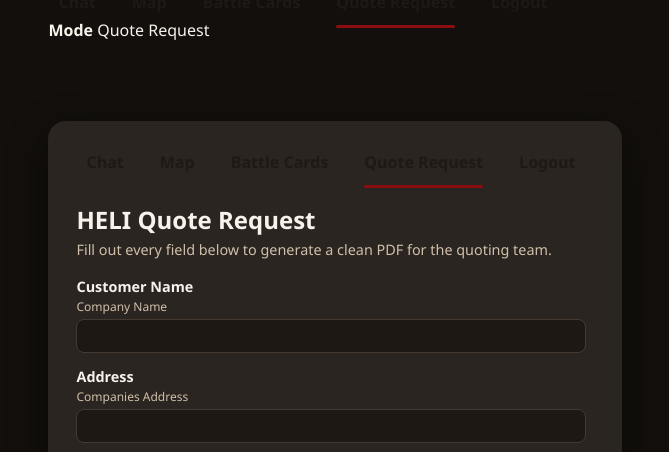
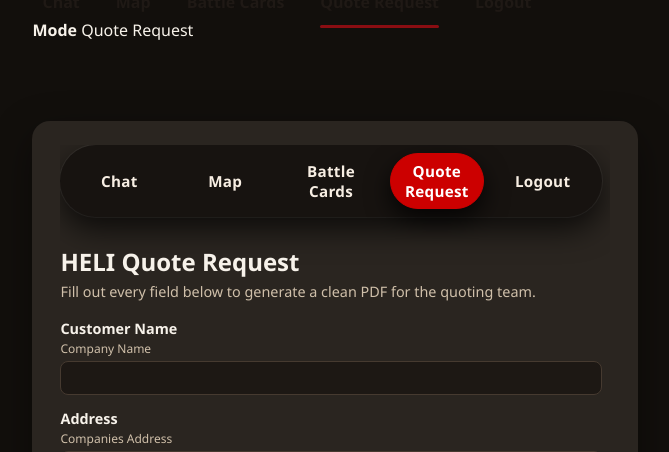
Before and after one commit to tpillow01/heli-website-ai-clean, a Flask app: page /quote-request in a window 1280 px wide. Shown: the top 452 px of the page, without its empty margins (305-974 px from the left). Run offline with Flask 3, Linux system fonts and the light colour scheme; parts of the project's set-up code (start-up, migrations or seed data) failed here and were passed over; some libraries are stand-ins or nearby versions.

Commit message:
improve styling of quote request form

```diff
--- a/static/styles.css
+++ b/static/styles.css
@@ -543,3 +543,58 @@
   transform: translateY(-1px);
   box-shadow: 0 10px 22px rgba(0, 0, 0, 0.45);
 }
+
+/* ─────────────────────────────────────────────
+   Quote Request – local nav styling
+   Big pill buttons inside the dark card
+   ───────────────────────────────────────────── */
+
+.quote-nav {
+    display: flex;
+    align-items: center;
+    justify-content: space-between;
+    gap: 0.75rem;
+    margin-bottom: 1.75rem;
+    padding: 0.5rem 0.75rem;
+    background: #171310;
+    border-radius: 999px;
+    box-shadow:
+        0 0 0 1px rgba(255, 255, 255, 0.05),
+        0 12px 30px rgba(0, 0, 0, 0.7);
+}
+
+.quote-tab {
+    flex: 1;
+    text-align: center;
+    font-weight: 700;
+    font-size: 0.95rem;
+    letter-spacing: 0.02em;
+    padding: 0.45rem 0.75rem;
+    border-radius: 999px;
+    border: 1px solid transparent;
+    color: #f7eee3;
+    text-decoration: none;
+    transition:
+        background 0.18s ease,
+        color 0.18s ease,
+        border-color 0.18s ease,
+        transform 0.12s ease;
+}
+
+.quote-tab:hover {
+    background: rgba(255, 255, 255, 0.06);
+    border-color: rgba(255, 255, 255, 0.12);
+    transform: translateY(-1px);
+}
+
+.quote-tab.active {
+    background: #cc0000;
+    border-color: #cc0000;
+    color: #ffffff;
+    box-shadow: 0 10px 24px rgba(0, 0, 0, 0.8);
+}
+
+/* Keep active underline from global .tabs from looking odd inside card */
+.quote-nav .tab::after {
+    display: none;
+}
--- a/templates/quote_request.html
+++ b/templates/quote_request.html
@@ -12,7 +12,7 @@
 <body class="quote-request-page">
 <div class="app-shell">
 
-    <!-- Top header (uses same structure as other pages so style stays consistent) -->
+    <!-- Same top header structure as your other pages -->
     <header class="top-header">
         <div class="header-left">
             <div class="app-title">Tynan Equipment AI</div>
@@ -39,25 +39,25 @@
         </div>
     </header>
 
-    <!-- Main layout to match rest of site -->
+    <!-- Main layout -->
     <main class="main-layout" style="margin-top: 80px;">
         <div class="content">
             <section class="card quote-request-card">
 
-                <!-- Scrollable container so entire form is reachable -->
+                <!-- Scrollable area so the entire form is accessible -->
                 <div class="quote-request-scroll"
                      style="max-height: calc(100vh - 140px); overflow-y: auto; padding-right: 8px;">
 
-                    <!-- LOCAL NAV: gives you return options right on this page -->
-                    <nav class="tabs" style="margin-bottom: 1.5rem;">
-                        <a href="{{ url_for('home') }}" class="tab">Chat</a>
-                        <a href="{{ url_for('map_page') }}" class="tab">Map</a>
+                    <!-- BIG, CLEAR LOCAL NAV INSIDE CARD -->
+                    <nav class="tabs quote-nav">
+                        <a href="{{ url_for('home') }}" class="tab quote-tab">Chat</a>
+                        <a href="{{ url_for('map_page') }}" class="tab quote-tab">Map</a>
                         <a href="/battlecards"
-                           class="tab {{ 'active' if request.path.startswith('/battlecards') else '' }}">
+                           class="tab quote-tab {{ 'active' if request.path.startswith('/battlecards') else '' }}">
                             Battle Cards
                         </a>
-                        <a href="{{ url_for('quote_request') }}" class="tab active">Quote Request</a>
-                        <a href="{{ url_for('logout') }}" class="tab">Logout</a>
+                        <a href="{{ url_for('quote_request') }}" class="tab quote-tab active">Quote Request</a>
+                        <a href="{{ url_for('logout') }}" class="tab quote-tab">Logout</a>
                     </nav>
 
                     <h1 class="quote-request-title">HELI Quote Request</h1>
```
